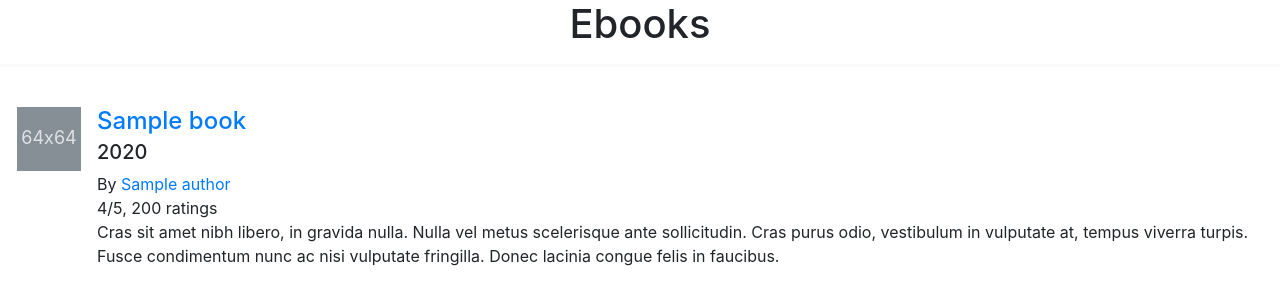
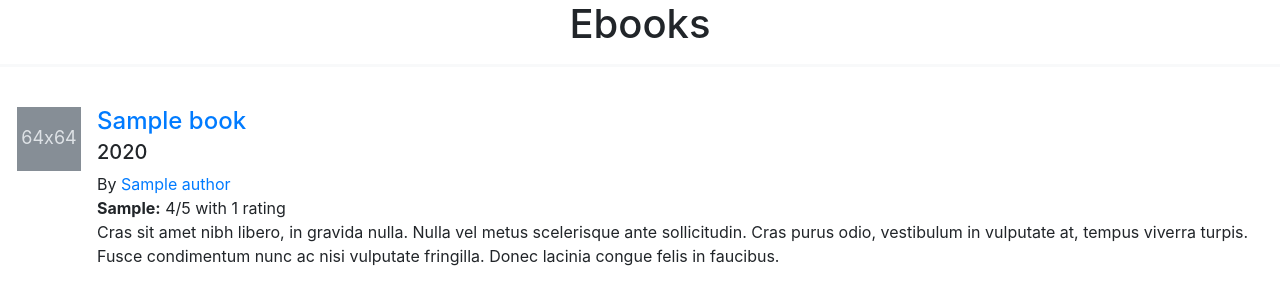
Before and after one commit to raul23/EbookManager, a Django app: template ebook_manager/templates/ebook_manager/index.html in a window 1280 px wide. Shown: the top 305 px of the page. Run offline with Django 3.2, Linux system fonts and the light colour scheme; the template is opened without the code that fills it: most values are stand-ins (such as "Sample title", 1, 10 or a date in 2020); some libraries are stand-ins or nearby versions.

Commit message:
index.html: use slug_name for author and list ratings for each book

```diff
--- a/ebook_manager/templates/ebook_manager/index.html
+++ b/ebook_manager/templates/ebook_manager/index.html
@@ -14,17 +14,6 @@
 </head>
 <body>
 
-<!--
-<form action="{% url 'ebook-manager:upload_files' %}" method="post" enctype="multipart/form-data">
-  {% csrf_token %}
-  <div class="form-group">
-    <label for="UploadFiles">Add ebooks:</label>
-    <input type="file" name="files" class="form-control-file" id="UploadFiles" multiple>
-    <input type="submit" value="Upload">
-  </div>
-</form>
--->
-
 <h1 style="text-align:center">Ebooks</h1>
 
 <div class="bd-example">
@@ -40,16 +29,28 @@
                 <h5>{{ book.pub_year }}</h5>
                 <div>By
                     {% for author in book.authors.all %}
-                        <a href="{% url 'ebook-manager:author-detail' author.name|slugify %}">{{ author.name }}</a>
+                        <a href="{% url 'ebook-manager:author_detail' author.slug_name %}">{{ author.name }}</a>
                         {% if not forloop.last %}
                             ,
                         {% endif %}
                     {% endfor %}
                 </div>
-                <div>4/5, 200 ratings </div>
+                <div>
+                    {% for rating in book.rating_set.all %}
+                        <b>{{ rating.get_source_display }}:</b>
+                        {% if rating.get_source_display == 'Personal' %}
+                            <a href="{% url 'ebook-manager:book_ratings' book.book_id %}">{{ rating.avg_rating|floatformat:-1 }}/5</a>
+                        {% else %}
+                            {{ rating.avg_rating|floatformat:-1 }}/5
+                        {% endif %}
+                        with {{ rating.nb_ratings }} rating{{ rating.nb_ratings|pluralize }}
+                        {% if not forloop.last %} , {% endif %}
+                    {% endfor %}
+                </div>
                 <p>Cras sit amet nibh libero, in gravida nulla. Nulla vel metus scelerisque ante sollicitudin. Cras purus odio,
                     vestibulum in vulputate at, tempus viverra turpis. Fusce condimentum nunc ac nisi vulputate fringilla. Donec
-                    lacinia congue felis in faucibus.</p>
+                    lacinia congue felis in faucibus.
+                </p>
             </div>
         </li>
     </ul>
```
